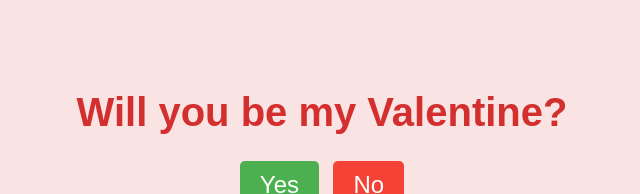
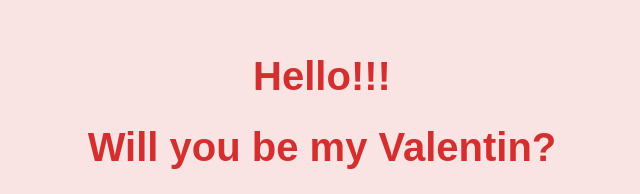
Before and after one commit to McodexD/14, a plain HTML site: page index.html in a window 1280 px wide. Shown: the part 102-296 px from the top of the page, without its empty margins (318-958 px from the left). Drawn offline with Linux system fonts and the light colour scheme.

Commit message:
Update index.html

```diff
--- a/index.html
+++ b/index.html
@@ -8,7 +8,8 @@
 </head>
 <body>
     <div class="container">
-        <h1>Will you be my Valentine?</h1>
+        <h1>Hello!!!</h1>
+        <h1>Will you be my Valentin?</h1>
         <div class="buttons">
             <button class="yes-button" onclick="handleYesClick()">Yes</button>
             <button class="no-button" onclick="handleNoClick()">No</button>
```
